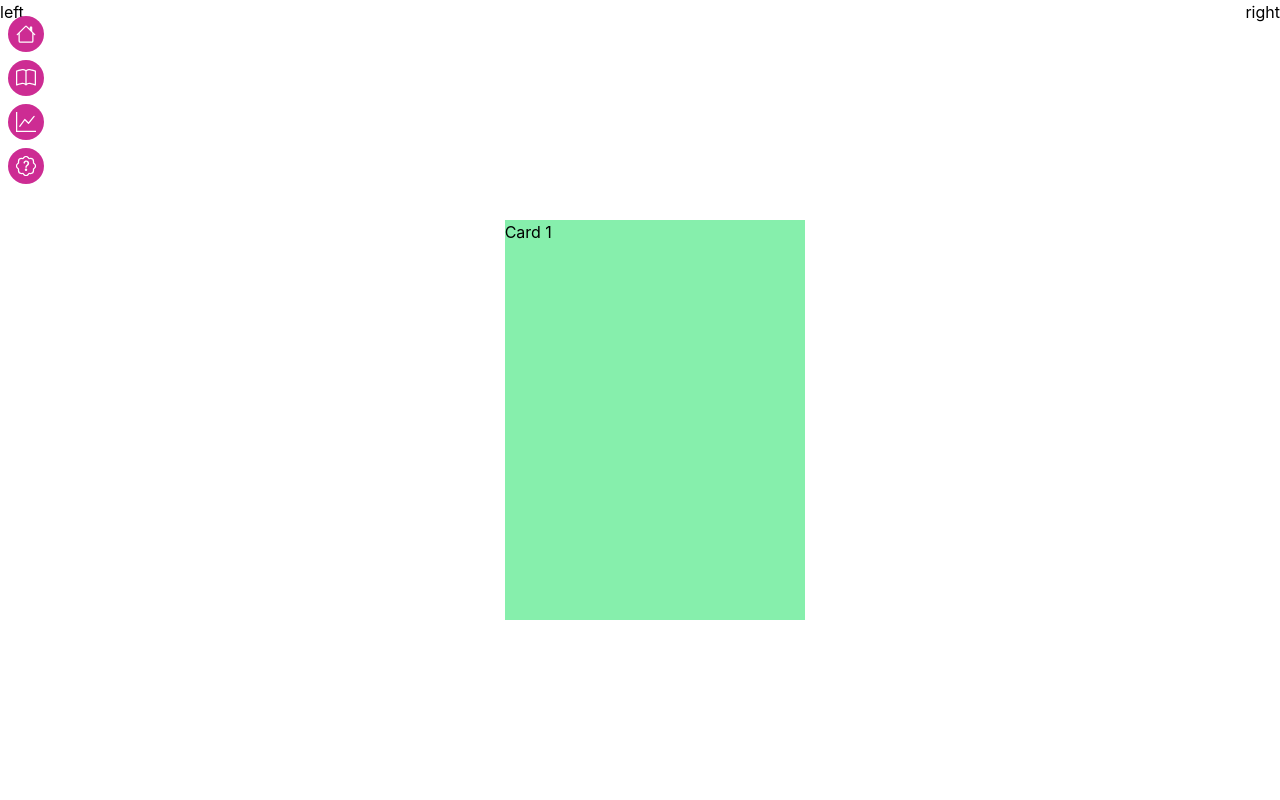
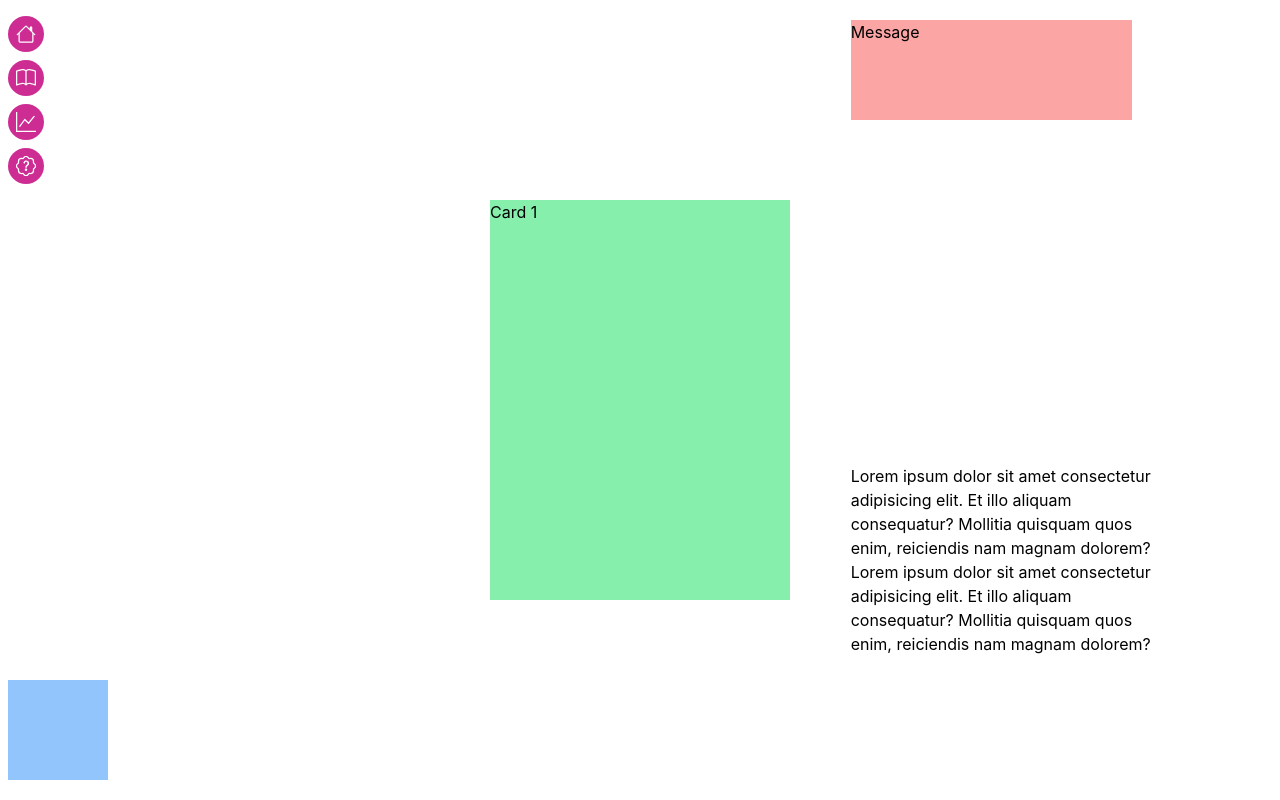
Before and after one commit to semir709/flash_cards, a React (Create React App) app: page / in a window 1280 px wide. Built offline with nearby package versions, Linux system fonts and the light colour scheme.

Commit message:
added some elements to the home page

```diff
--- a/src/components/Card.js
+++ b/src/components/Card.js
@@ -34,7 +34,7 @@ const Card = ({ data, setIndex }) => {
   return (
     <>
       <motion.div
-        className=" bg-green-300 m-5 w-full h-full absolute "
+        className=" bg-green-300  w-full h-full absolute "
         ref={refCard}
         drag="x"
         style={{ x }}
--- a/src/pages/Home.js
+++ b/src/pages/Home.js
@@ -1,16 +1,32 @@
-import React, { useState } from "react";
+import React from "react";
 import StackOfCards from "../components/StackOfCards";
 
 const Home = () => {
   return (
-    <div className="h-screen  w-full flex justify-between items-stretch">
-      <div>left</div>
-      <div className="flex h-full justify-center items-center">
-        <div className="w-[300px] h-[400px]">
+    <div className="h-screen  w-full sm:flex justify-between items-stretch px-2">
+      <div className="sm:w-[33.5%] relative">
+        <div className="bg-blue-300 w-[100px] h-[100px] absolute bottom-5"></div>
+      </div>
+      <div className="flex sm:h-full justify-center items-center sm:w-[33.5%]  ">
+        <div className="min-[320px]:w-[300px] w-full h-[400px]">
           <StackOfCards cards={data} />
         </div>
       </div>
-      <div>right</div>
+      <div className="sm:h-full relative sm:w-[33.5%] ">
+        <div className="absolute w-2/3 h-[100px] top-[20px] bg-red-300">
+          Message
+        </div>
+
+        <div className="w-3/4 absolute bottom-36">
+          <p>
+            Lorem ipsum dolor sit amet consectetur adipisicing elit. Et illo
+            aliquam consequatur? Mollitia quisquam quos enim, reiciendis nam
+            magnam dolorem? Lorem ipsum dolor sit amet consectetur adipisicing
+            elit. Et illo aliquam consequatur? Mollitia quisquam quos enim,
+            reiciendis nam magnam dolorem?
+          </p>
+        </div>
+      </div>
     </div>
   );
 };
```
